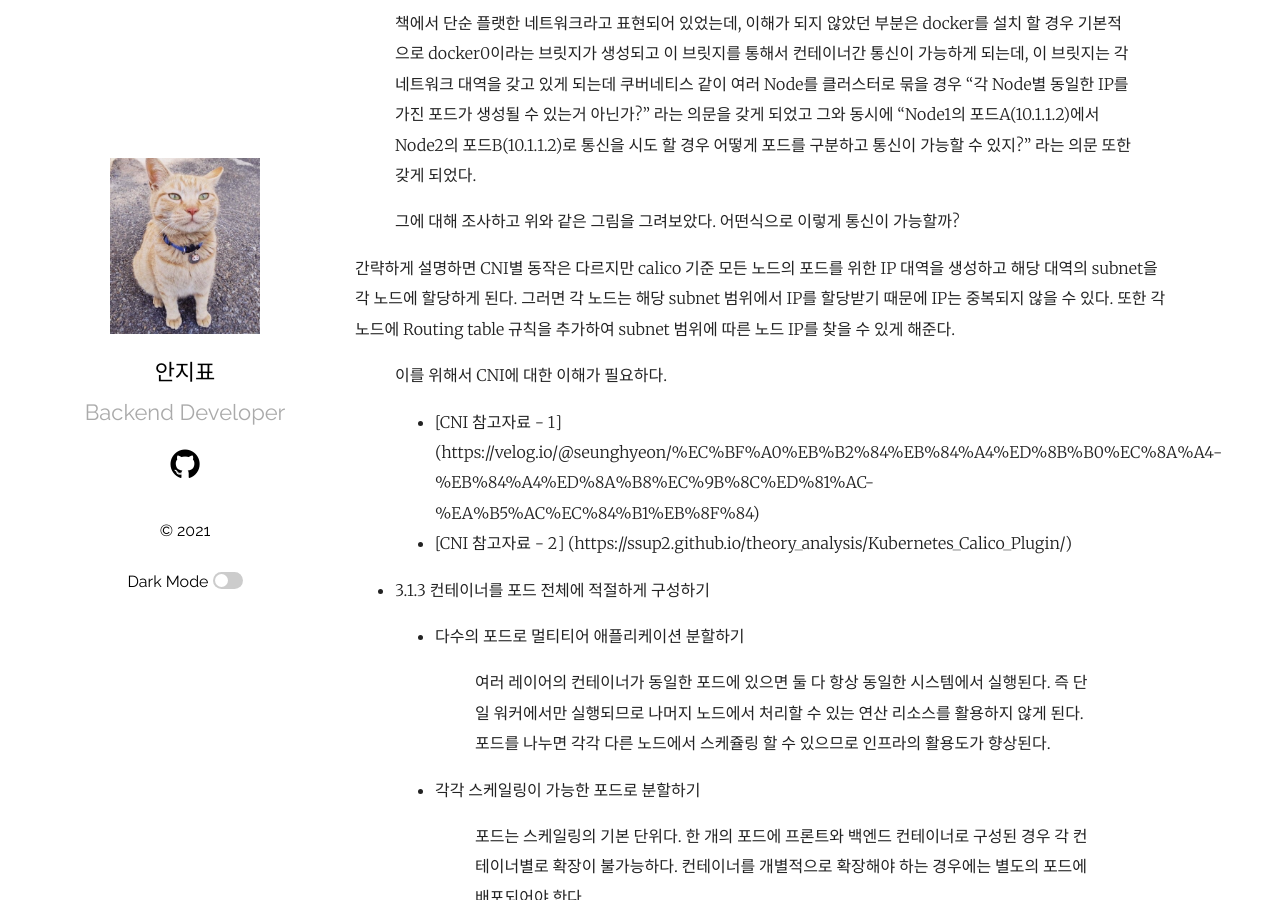
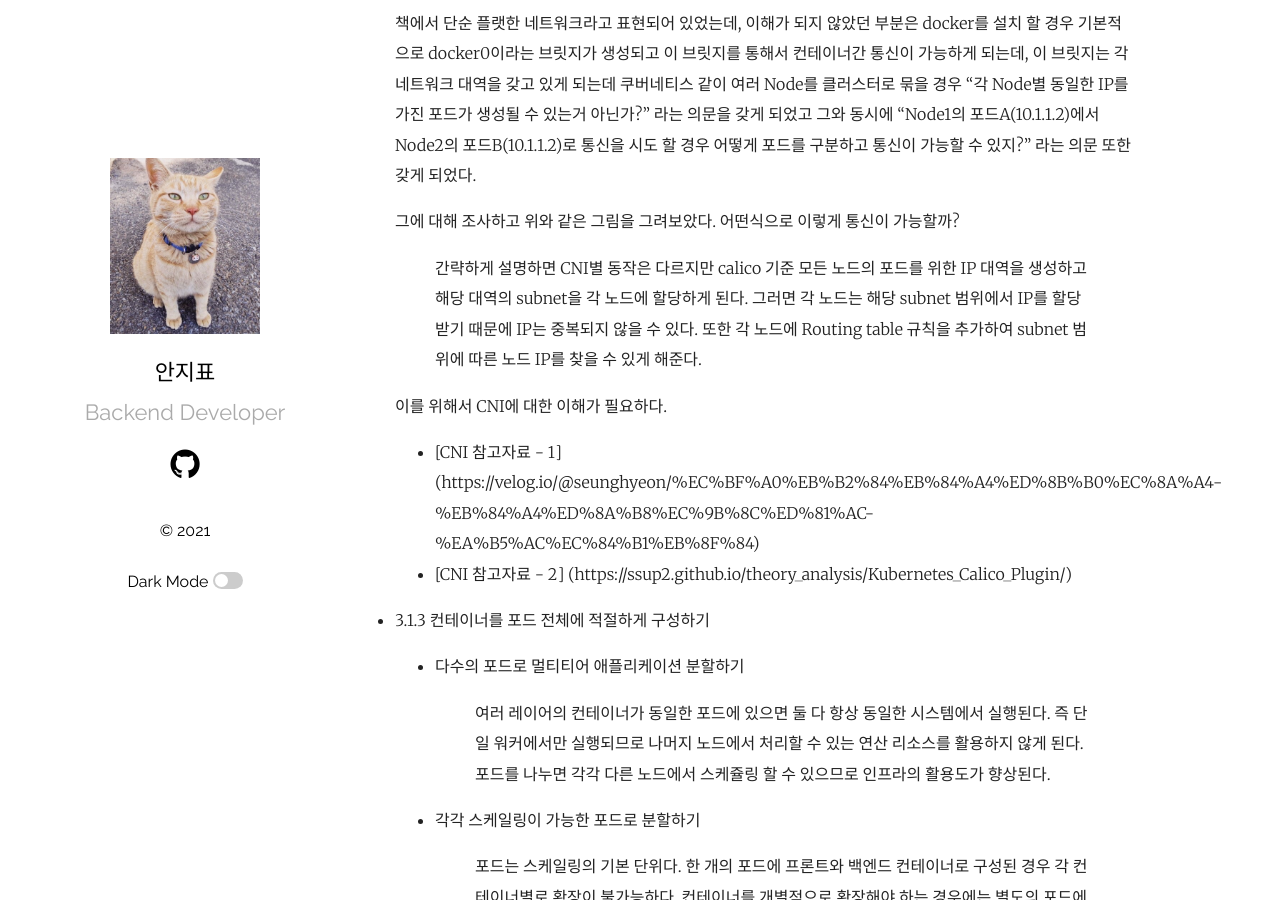
Before and after one commit to ppyong/ppyong.github.io, a Jekyll site: the page built from _posts/2021-09-27-kubernetes-in-action(chapter2~3).md, in a window 1280 px wide and 900 px high, scrolled down 2692 px. Built offline with Jekyll 4.4.1, drawn with Linux system fonts in a browser that asks for light colours.

Commit message:
temp-20210104-1

```diff
--- a/_posts/2021-09-27-kubernetes-in-action(chapter2~3).md
+++ b/_posts/2021-09-27-kubernetes-in-action(chapter2~3).md
@@ -44,7 +44,7 @@ kubectl logs kubia-manual -c ${container명}
 
 > 그에 대해 조사하고 위와 같은 그림을 그려보았다. 어떤식으로 이렇게 통신이 가능할까?
 
-간략하게 설명하면 CNI별 동작은 다르지만 calico 기준 모든 노드의 포드를 위한 IP 대역을 생성하고 해당 대역의 subnet을 각 노드에 할당하게 된다. 그러면 각 노드는 해당 subnet 범위에서 IP를 할당받기 때문에 IP는 중복되지 않을 수 있다. 또한 각 노드에 Routing table 규칙을 추가하여 subnet 범위에 따른 노드 IP를 찾을 수 있게 해준다.
+>> 간략하게 설명하면 CNI별 동작은 다르지만 calico 기준 모든 노드의 포드를 위한 IP 대역을 생성하고 해당 대역의 subnet을 각 노드에 할당하게 된다. 그러면 각 노드는 해당 subnet 범위에서 IP를 할당받기 때문에 IP는 중복되지 않을 수 있다. 또한 각 노드에 Routing table 규칙을 추가하여 subnet 범위에 따른 노드 IP를 찾을 수 있게 해준다.
 
 > 이를 위해서 CNI에 대한 이해가 필요하다.
 > * [CNI 참고자료 - 1] (https://velog.io/@seunghyeon/%EC%BF%A0%EB%B2%84%EB%84%A4%ED%8B%B0%EC%8A%A4-%EB%84%A4%ED%8A%B8%EC%9B%8C%ED%81%AC-%EA%B5%AC%EC%84%B1%EB%8F%84)
```
